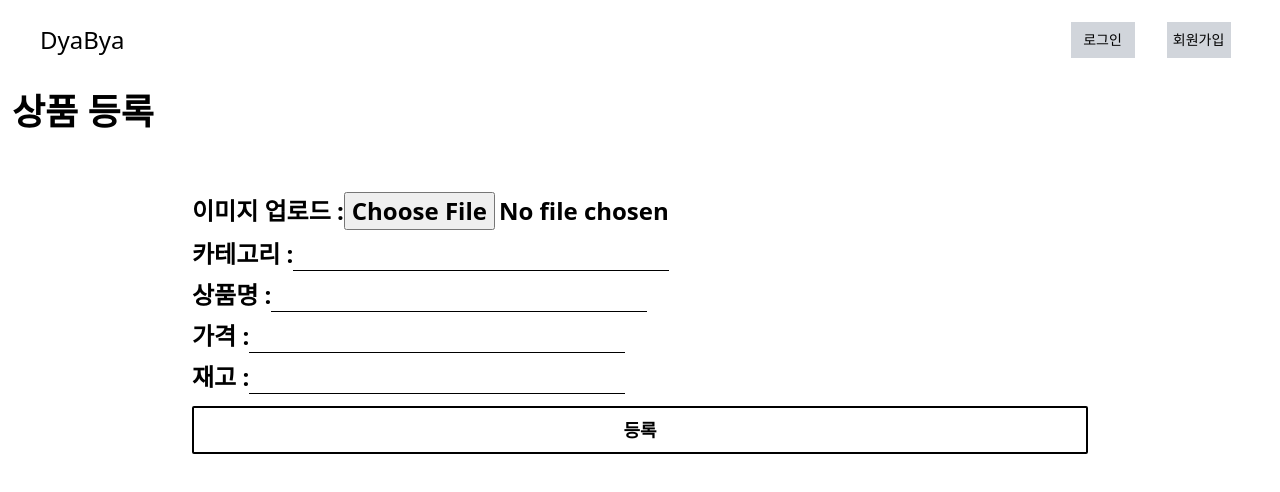
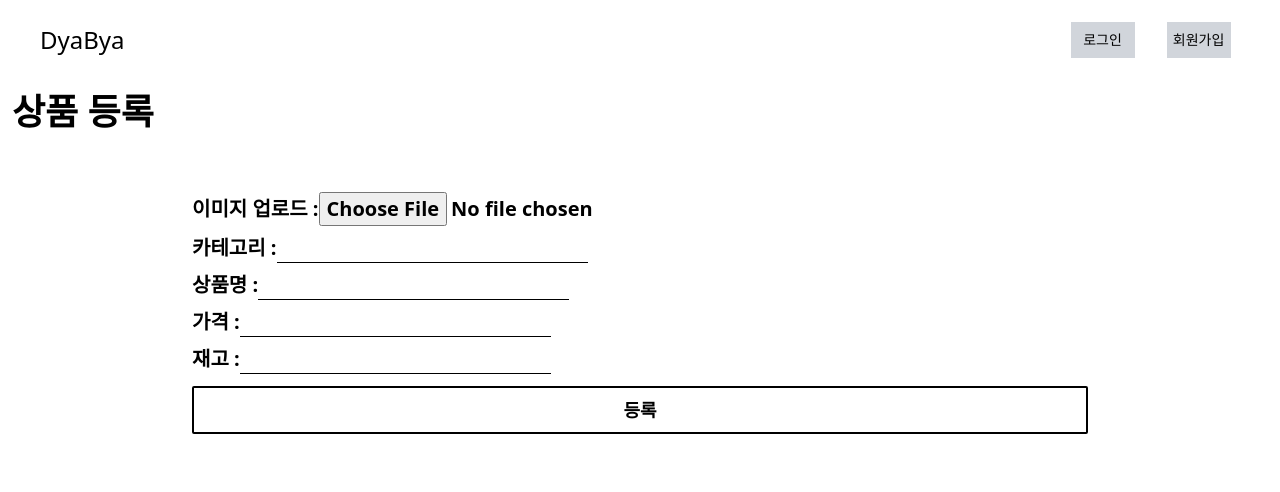
Before and after one commit to kimwoojin123/KDT-IaaS-1team-ERP, a Next.js app in the folder admin/: page /apply in a window 1280 px wide. Shown: the top 492 px of the page. Built offline with nearby package versions, Linux system fonts and the light colour scheme.

Commit message:
css작업 - 수정 진행중

```diff
--- a/admin/app/apply/page.tsx
+++ b/admin/app/apply/page.tsx
@@ -62,7 +62,7 @@ export default function Apply() {
   <h1 className='text-4xl font-bold mb-4'>상품 등록</h1>
   <div className='flex justify-center mt-8'>
   <form className='flex flex-col max-w-4xl mx-auto my-8 md:my-3 justify-between w-full md:w-3/4 h-1/4' onSubmit={handleSubmit}>
-        <div className="mb-2 font-bold text-2xl ">
+        <div className="mb-2 font-bold text-xl item-center">
           <label>
             이미지 업로드 :
             <input
@@ -72,8 +72,8 @@ export default function Apply() {
             />
           </label>
         </div>
-        <div className="mb-2 font-bold text-2xl">
-          <label>
+        <div className="mb-2 font-bold text-xl items-center">
+          <label >
             카테고리 :
             <input
               className='border-solid border-b border-black outline-0 pl-2'
@@ -83,7 +83,7 @@ export default function Apply() {
             />
           </label>
         </div>
-        <div className="mb-2 font-bold text-2xl">
+        <div className="mb-2 font-bold text-xl">
           <label>
             상품명 :
             <input
@@ -94,7 +94,7 @@ export default function Apply() {
             />
           </label>
         </div>
-        <div className="mb-2 font-bold text-2xl">
+        <div className="mb-2 font-bold text-xl">
           <label>
             가격 :
             <input
@@ -105,7 +105,7 @@ export default function Apply() {
             />
           </label>
         </div>
-        <div className="mb-2 font-bold text-2xl">
+        <div className="mb-2 font-bold text-xl">
           <label>
             재고 :
             <input
```
